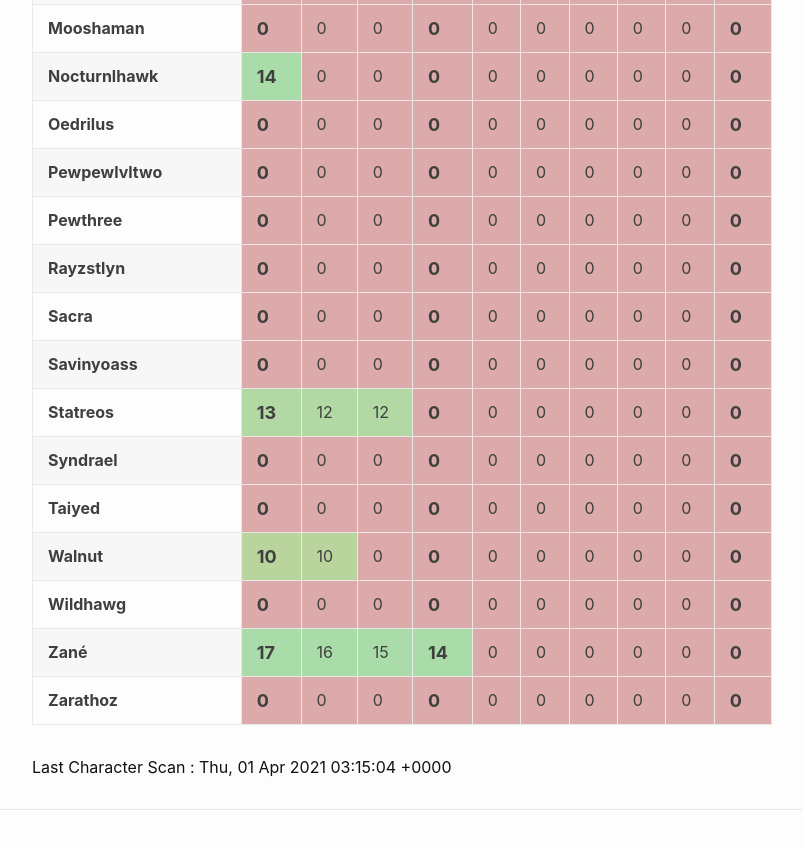
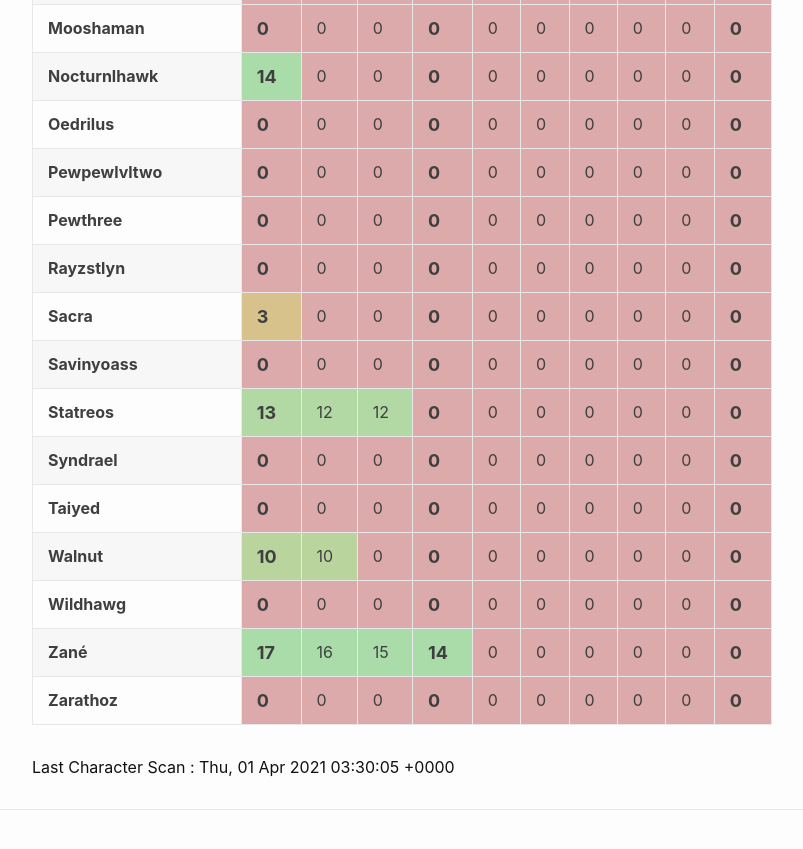
Before and after one commit to eldertribunal/keystonetracker, a Jekyll site: the page built from weekly.md, in a window 1280 px wide and 900 px high, scrolled down 1390 px. Shown: the top 849 px of the window, without its empty margins (126-929 px from the left). Built offline with Jekyll 4.4.1, drawn with Linux system fonts in a browser that asks for light colours.

Commit message:
auto scan Thu Apr  1 03:30:54 UTC 2021

```diff
--- a/_data/scanned.json
+++ b/_data/scanned.json
@@ -1,3 +1,3 @@
 {
-  "timestamp": 1617246904
+  "timestamp": 1617247805
 }
--- a/_data/weekly.json
+++ b/_data/weekly.json
@@ -19,7 +19,7 @@
     "dungeons": [
       4,
       3,
-      0,
+      3,
       0,
       0,
       0,
@@ -167,7 +167,7 @@
   {
     "name": "Sacra",
     "dungeons": [
-      0,
+      3,
       0,
       0,
       0,
```
